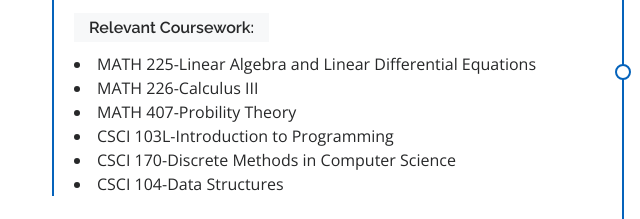
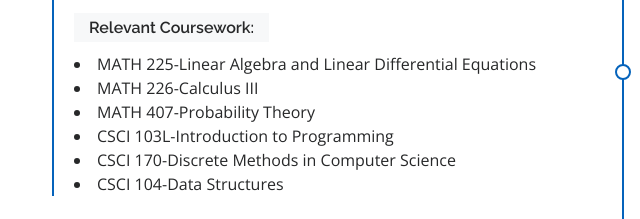
Before and after one commit to shakeel1220/Shakeel-s-Portfolio, a plain HTML site: page index.html in a window 1280 px wide. Shown: the part 2479-2698 px from the top of the page, 80-720 px from the left. Drawn offline with nearby package versions, Linux system fonts and the light colour scheme.

Commit message:
sixth commit

```diff
--- a/index.html
+++ b/index.html
@@ -257,7 +257,7 @@
               <h5>Relevant Coursework:</h5>
               <li>MATH 225-Linear Algebra and Linear Differential Equations</li>
               <li>MATH 226-Calculus III</li>
-              <li>MATH 407-Probility Theory</li>
+              <li>MATH 407-Probability Theory</li>
               <li>CSCI 103L-Introduction to Programming</li>
               <li>CSCI 170-Discrete Methods in Computer Science</li>
               <li>CSCI 104-Data Structures</li>
```
